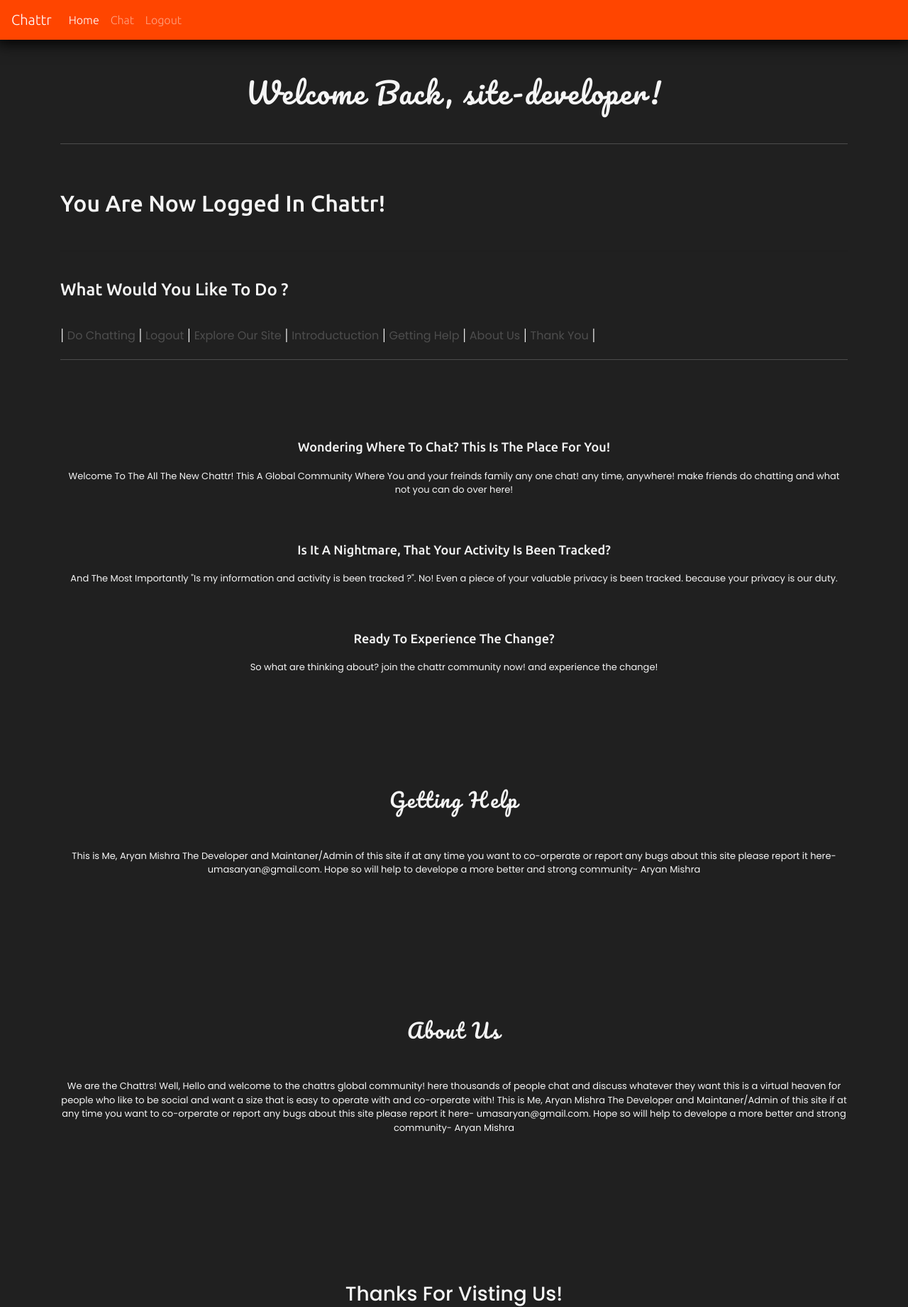
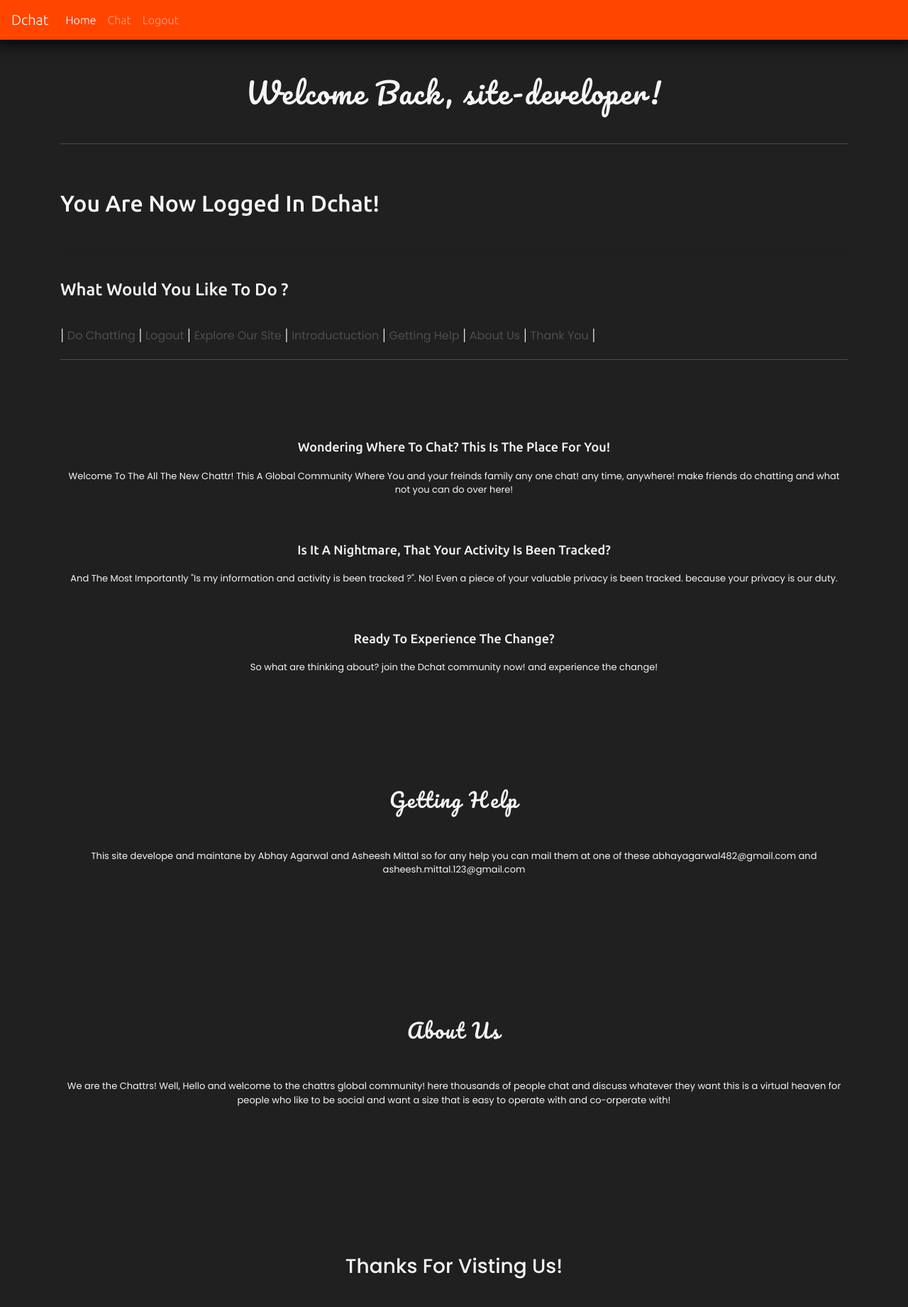
Before and after one commit to abhay482/Django-chatting-app, a Django app: page / in a window 1280 px wide. Shown: the top 1841 px of the page at 71% size. After the commit the page ends 1801 px from the top, so only its background shows below. Run offline with Django 3.2, Linux system fonts and the light colour scheme; a user stored in the database is signed in; some libraries are stand-ins or nearby versions.

Commit message:
UI tunning

```diff
--- a/templates/accounts/login.html
+++ b/templates/accounts/login.html
@@ -18,7 +18,7 @@
 			</div>
 
 			<div class="col-md-7">
-				<h4>Welcome Back To Chattr! Login And Start chatting!</h4><hr>
+				<h4>Welcome Back To Dchat! Login And Start chatting!</h4><hr>
 				<p class="description">
 					Welcome back there chattr! looks like you were logged out the last session. just to ensure your security please login again.
 				</p>
--- a/templates/base.html
+++ b/templates/base.html
@@ -30,7 +30,7 @@
 
 		<!-- Nav -->
 		<nav class="navbar navbar sticky-top navbar-expand-lg navbar-dark" style="background-color: orangered; font-weight: 300; box-shadow: 0px 0px 20px 5px #000; font-family: 'Ubuntu', sans-serif;">
-		  <a class="navbar-brand" href="{% url 'home' %}">Chattr</a>
+		  <a class="navbar-brand" href="{% url 'home' %}">Dchat</a>
 		  <button class="navbar-toggler" type="button" data-toggle="collapse" data-target="#navbarNav" aria-controls="navbarNav" aria-expanded="false" aria-label="Toggle navigation">
 		    <span class="navbar-toggler-icon"></span>
 		  </button>
--- a/templates/chat/chat_list.html
+++ b/templates/chat/chat_list.html
@@ -1,7 +1,7 @@
 {% extends "base.html" %}
 
 {% block title %}
-    Chattr- All Chats
+    Dchat- All Chats
 {% endblock title %}
 
 {% block content %}
--- a/templates/index.html
+++ b/templates/index.html
@@ -19,7 +19,7 @@
 		    			<div id="introduction">
     				    <br><br><br><h3 class="sub-heading">Wondering Where To Chat? This Is The Place For You!</h3>
     				    <p class="description">
-    				    	Welcome To The All The New Chattr! This A Global Community Where You and your freinds family any one chat! any time, anywhere!
+    				    	Welcome To The All The New Dchat! This A Global Community Where You and your freinds family any one chat! any time, anywhere!
     				    	make friends do chatting and what not you can do over here!
     					  </p>
     					  <br><br>
@@ -31,7 +31,7 @@
     				    <br><br>
     				    <h3 class="sub-heading">Ready To Experience The Change?</h3>
     				    <p class="description">
-    				        So what are thinking about? join the chattr community now! and experience the change!
+    				        So what are thinking about? join the Dchat community now! and experience the change!
     				    </p>
     				    <br><br><br>
 		    			</div>
@@ -82,7 +82,7 @@
 
 		{% else %}
 		    <h1 class="heading" style="text-align: center;">Welcome Back, {{ user }}!</h1><br><hr class="hr"><br><br>
-		    <h2 class="normal">You Are Now Logged In Chattr!</h2><br><hr><br>
+		    <h2 class="normal">You Are Now Logged In Dchat!</h2><br><hr><br>
 		    <h4 class="normal">What Would You Like To Do ?</h4><br>
 
 		  | <a href="{% url 'chat:all' %}" class="link">Do Chatting</a> |
@@ -111,18 +111,18 @@
     				    <br><br>
     				    <h3 class="sub-heading">Ready To Experience The Change?</h3>
     				    <p class="description">
-    				        So what are thinking about? join the chattr community now! and experience the change!
+    				        So what are thinking about? join the Dchat community now! and experience the change!
     				    </p>
     				    <br><br><br>
 		    			</div>
 		    			<div id="help">
 		    				<br><br><br><h3 class="heading">Getting Help</h3><br>
-		    				<p class="description">This is Me, Aryan Mishra The Developer and Maintaner/Admin of this site if at any time you want to co-orperate or report any bugs about this site please report it here- umasaryan@gmail.com. Hope so will help to develope a more better and strong community- Aryan Mishra<p><br>
+		    				<p class="description">This site develope and maintane by Abhay Agarwal and Asheesh Mittal so for any help you can mail them at one of these abhayagarwal482@gmail.com and asheesh.mittal.123@gmail.com<p><br>
 		    				<br><br><br>
 		    			</div>
 		    			<div id="about-us">
 		    				<br><br><br><h3 class="heading">About Us</h3><br>
-		    				<p class="description">We are the Chattrs! Well, Hello and welcome to the chattrs global community! here thousands of people chat and discuss whatever they want this is a virtual heaven for people who like to be social and want a size that is easy to operate with and co-orperate with! This is Me, Aryan Mishra The Developer and Maintaner/Admin of this site if at any time you want to co-orperate or report any bugs about this site please report it here- umasaryan@gmail.com. Hope so will help to develope a more better and strong community- Aryan Mishra</p><br><br>
+		    				<p class="description">We are the Chattrs! Well, Hello and welcome to the chattrs global community! here thousands of people chat and discuss whatever they want this is a virtual heaven for people who like to be social and want a size that is easy to operate with and co-orperate with!</p><br><br>
 		    			</div><br><br><br>
 		    			<div id="thanks">
 		    				<br><br><br><h3 style="font-family: 'Poppins', sans-serif;">Thanks For Visting Us!</h3><br><br><br>
```
Also changed, not shown: README.md (deleted), db.sqlite3.
